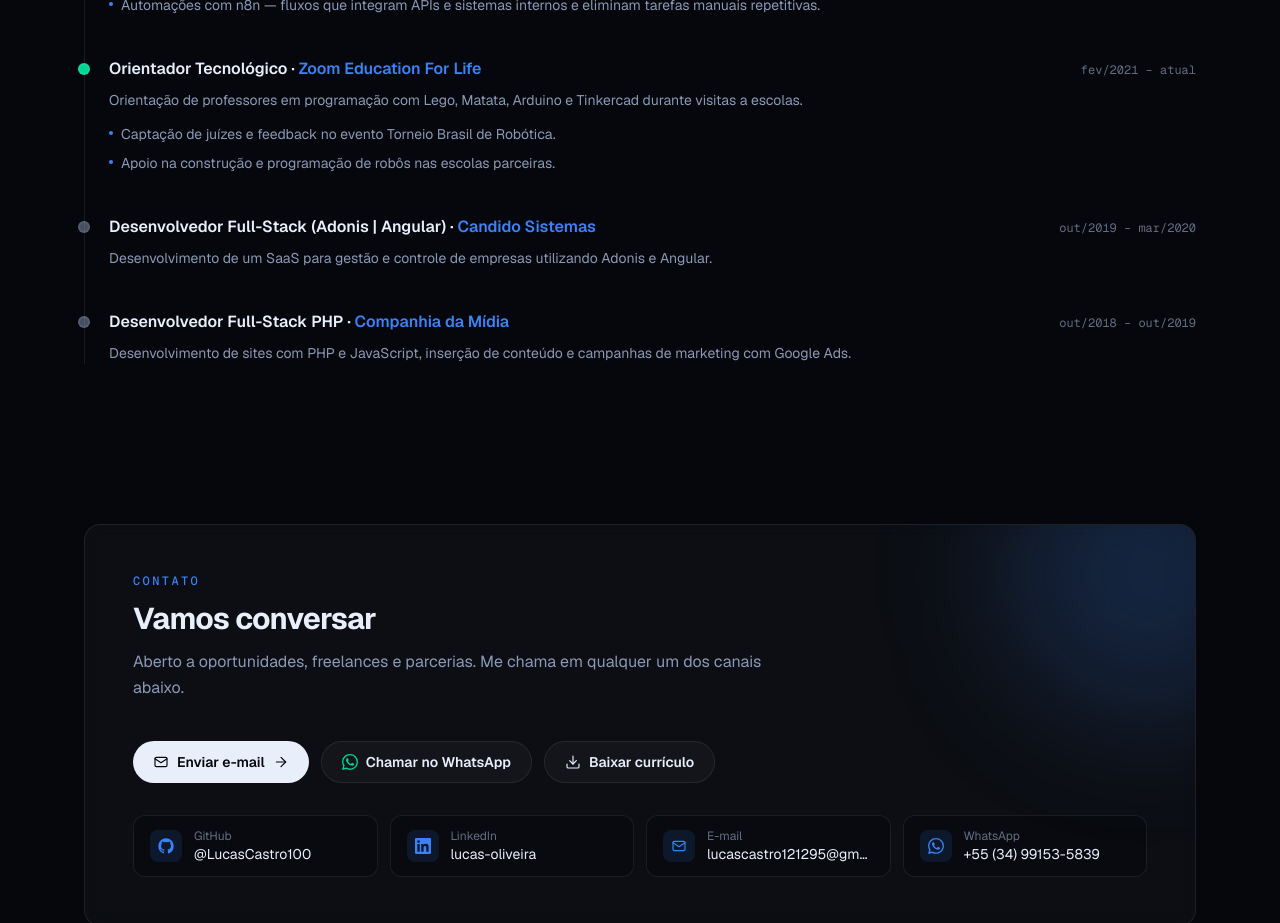
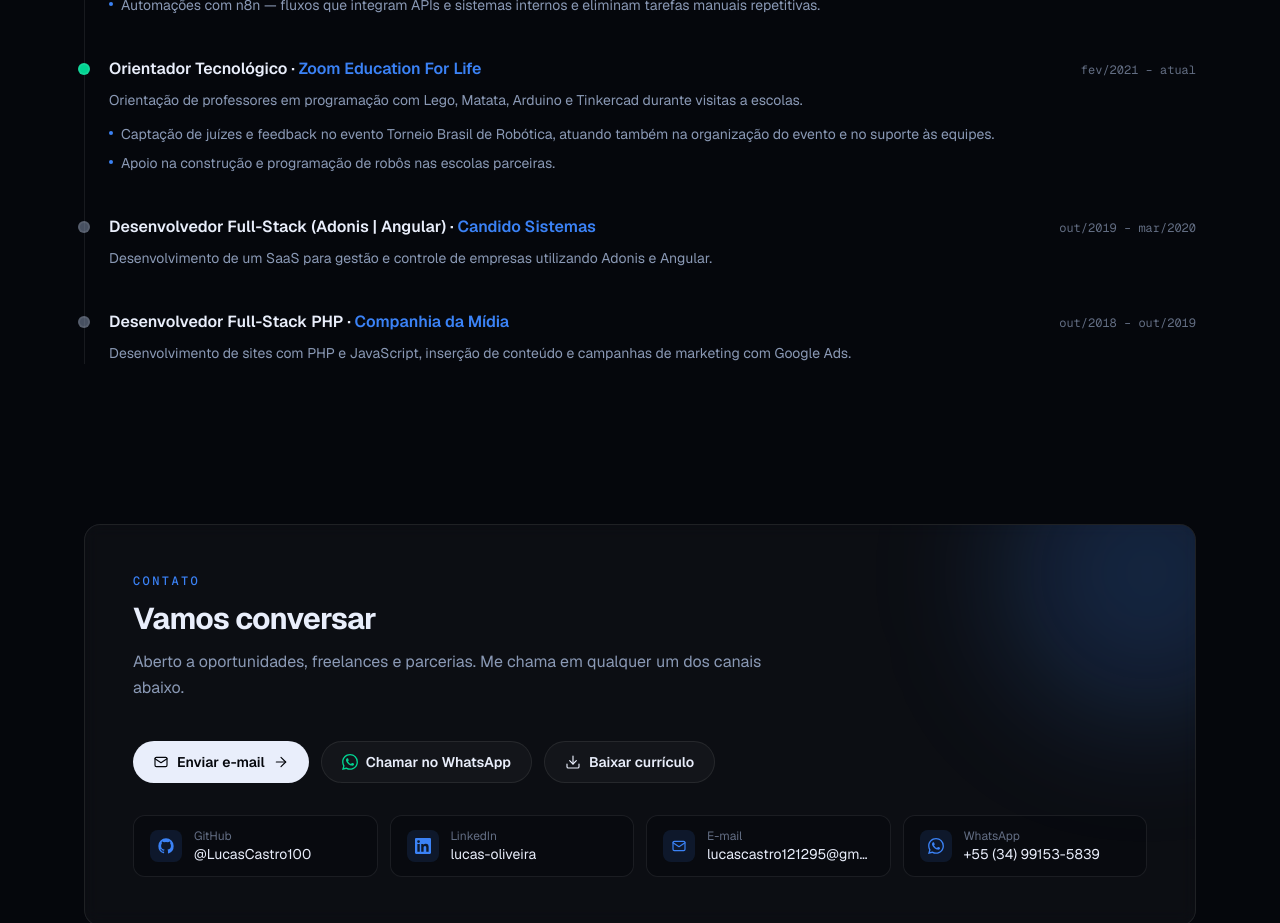
Before and after one commit to LucasCastro100/portfolio-lucas, a Next.js app: page / in a window 1280 px wide. Shown: the part 6800-7723 px from the top of the page. Built offline with nearby package versions, Linux system fonts and the light colour scheme.

Commit message:
chore(conteudo): inclui organizacao do evento e suporte as equipes no TBR

```diff
--- a/src/data/profile.ts
+++ b/src/data/profile.ts
@@ -71,7 +71,7 @@ export const experiences: Experience[] = [
     description:
       "Orientação de professores em programação com Lego, Matata, Arduino e Tinkercad durante visitas a escolas.",
     highlights: [
-      "Captação de juízes e feedback no evento Torneio Brasil de Robótica.",
+      "Captação de juízes e feedback no evento Torneio Brasil de Robótica, atuando também na organização do evento e no suporte às equipes.",
       "Apoio na construção e programação de robôs nas escolas parceiras.",
     ],
   },
```
